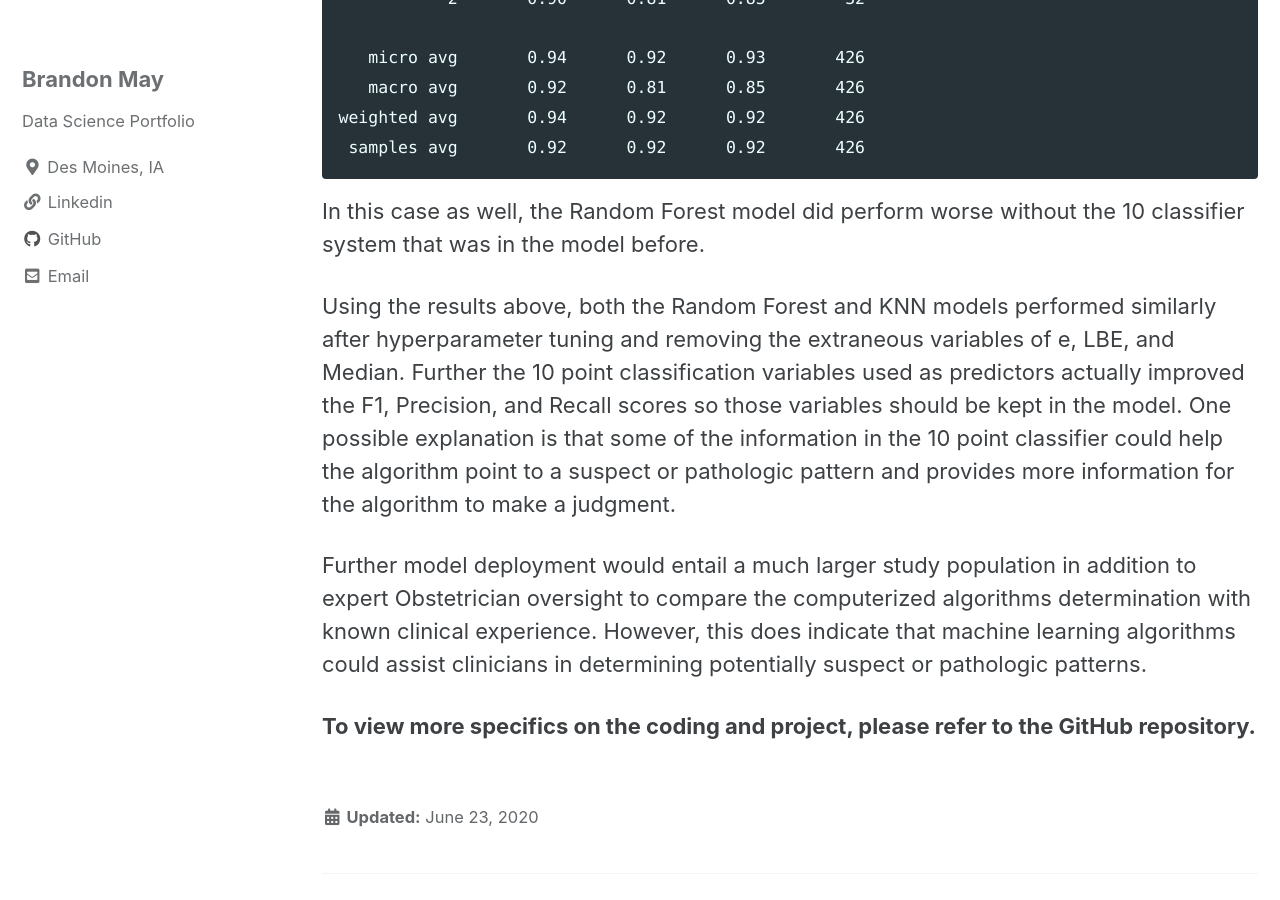
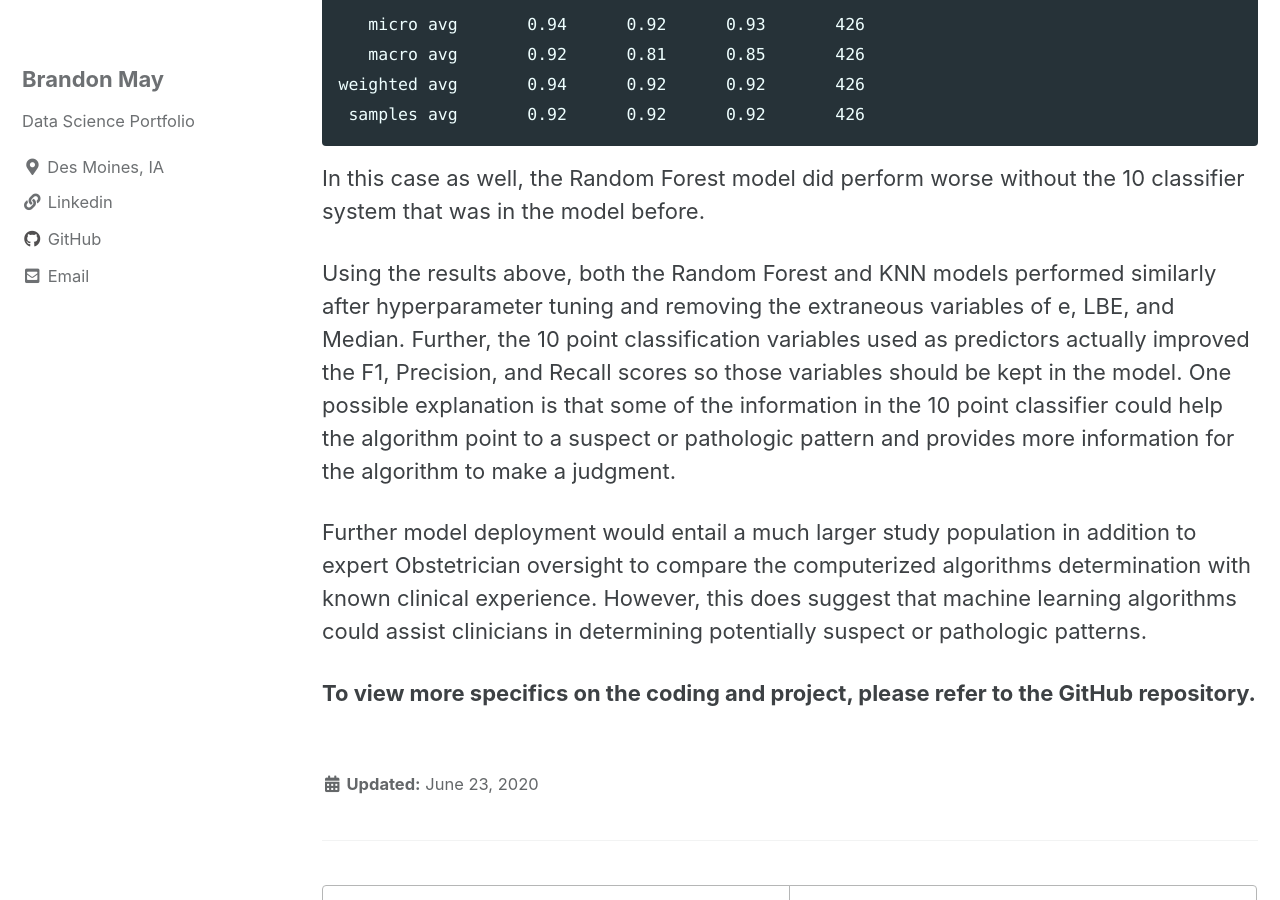
Before and after one commit to bmay51213/bmay51213.github.io, a Jekyll site: the page built from _posts/2020-06-23-predictiveanalyticspython.md, in a window 1280 px wide and 900 px high, scrolled down 18396 px. Built offline with Jekyll 4.4.1, drawn with Linux system fonts in a browser that asks for light colours; cached includes are drawn as plain includes; some of the changed text lies outside the part shown.

Commit message:
updates1

```diff
--- a/_posts/2020-06-23-predictiveanalyticspython.md
+++ b/_posts/2020-06-23-predictiveanalyticspython.md
@@ -1438,7 +1438,7 @@
 
 
 
-Based on the results here, the model actually performed worse by the F1-score, even when using hyperparameter tuning, when removing the other 10-class predictors to be used as prediction for our target variable
+Based on the results here, the model actually performed worse by the F1-score, even when using hyperparameter tuning, when removing the other 10-class predictors to be used as prediction for our target variable.
 
 ## Decision Tree Classifier
 
@@ -1515,8 +1515,8 @@
 
 In this case as well, the Random Forest model did perform worse without the 10 classifier system that was in the model before.
 
-Using the results above, both the Random Forest and KNN models performed similarly after hyperparameter tuning and removing the extraneous variables of e, LBE, and Median.  Further the 10 point classification variables used as predictors actually improved the F1, Precision, and Recall scores so those variables should be kept in the model.  One possible explanation is that some of the information in the 10 point classifier could help the algorithm point to a suspect or pathologic pattern and provides more information for the algorithm to make a judgment.
-
-Further model deployment would entail a much larger study population in addition to expert Obstetrician oversight to compare the computerized algorithms determination with known clinical experience.  However, this does indicate that machine learning algorithms could assist clinicians in determining potentially suspect or pathologic patterns.
+Using the results above, both the Random Forest and KNN models performed similarly after hyperparameter tuning and removing the extraneous variables of e, LBE, and Median.  Further, the 10 point classification variables used as predictors actually improved the F1, Precision, and Recall scores so those variables should be kept in the model.  One possible explanation is that some of the information in the 10 point classifier could help the algorithm point to a suspect or pathologic pattern and provides more information for the algorithm to make a judgment.
+
+Further model deployment would entail a much larger study population in addition to expert Obstetrician oversight to compare the computerized algorithms determination with known clinical experience.  However, this does suggest that machine learning algorithms could assist clinicians in determining potentially suspect or pathologic patterns.
 
 __To view more specifics on the coding and project, please refer to the GitHub repository.__
```
Also changed, not shown: other parts of _posts/2020-06-23-predictiveanalyticspython.md (+4 -4 lines), _posts/2020-06-22-predictiveanalyticsr.md (+1 -1 lines), _posts/2020-10-02-breastcancerdetectionpython.md (+6 -4 lines), _posts/2020-10-23-heartfailuresurvivalprediction.md (+15 -13 lines).
